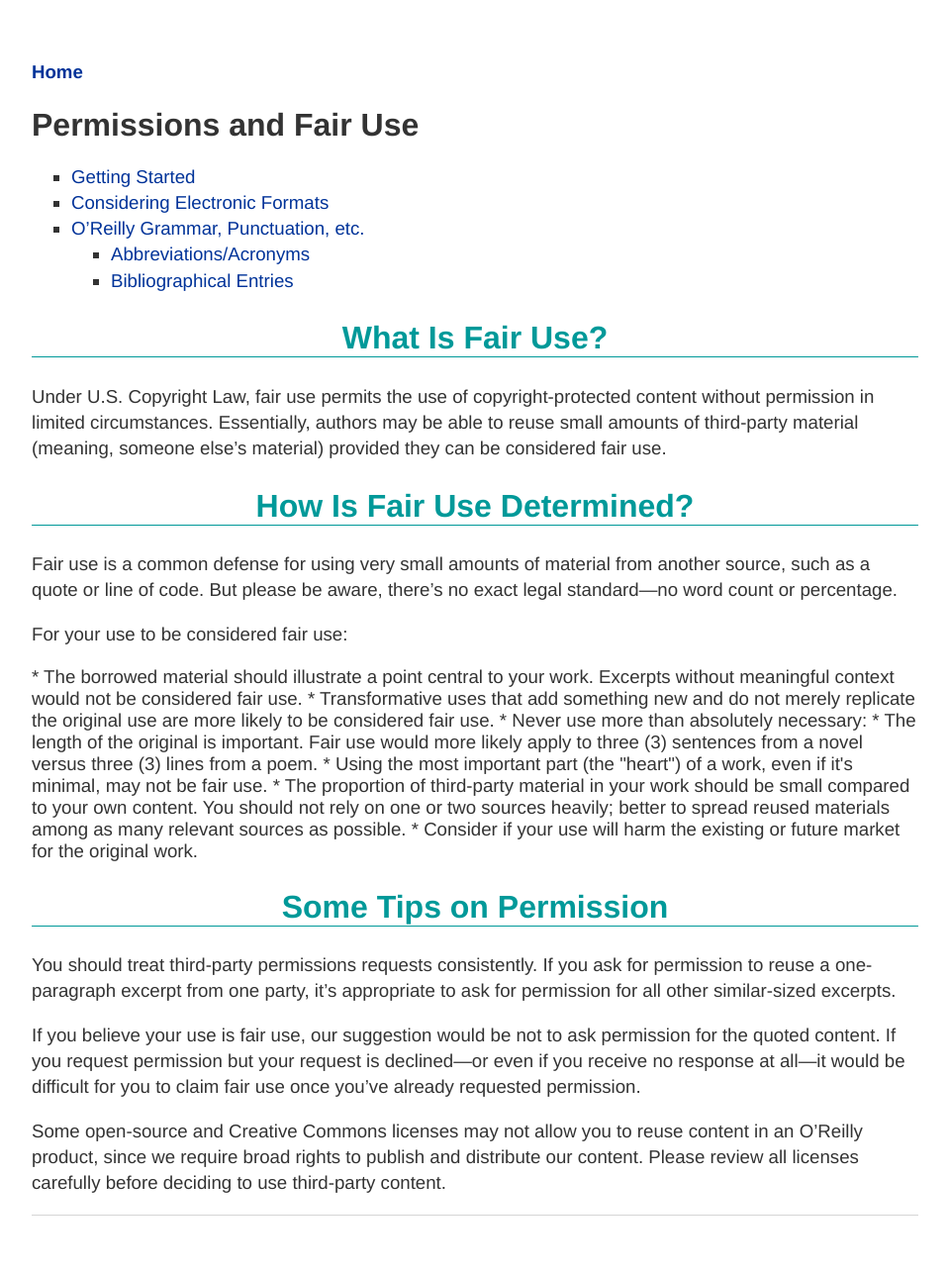
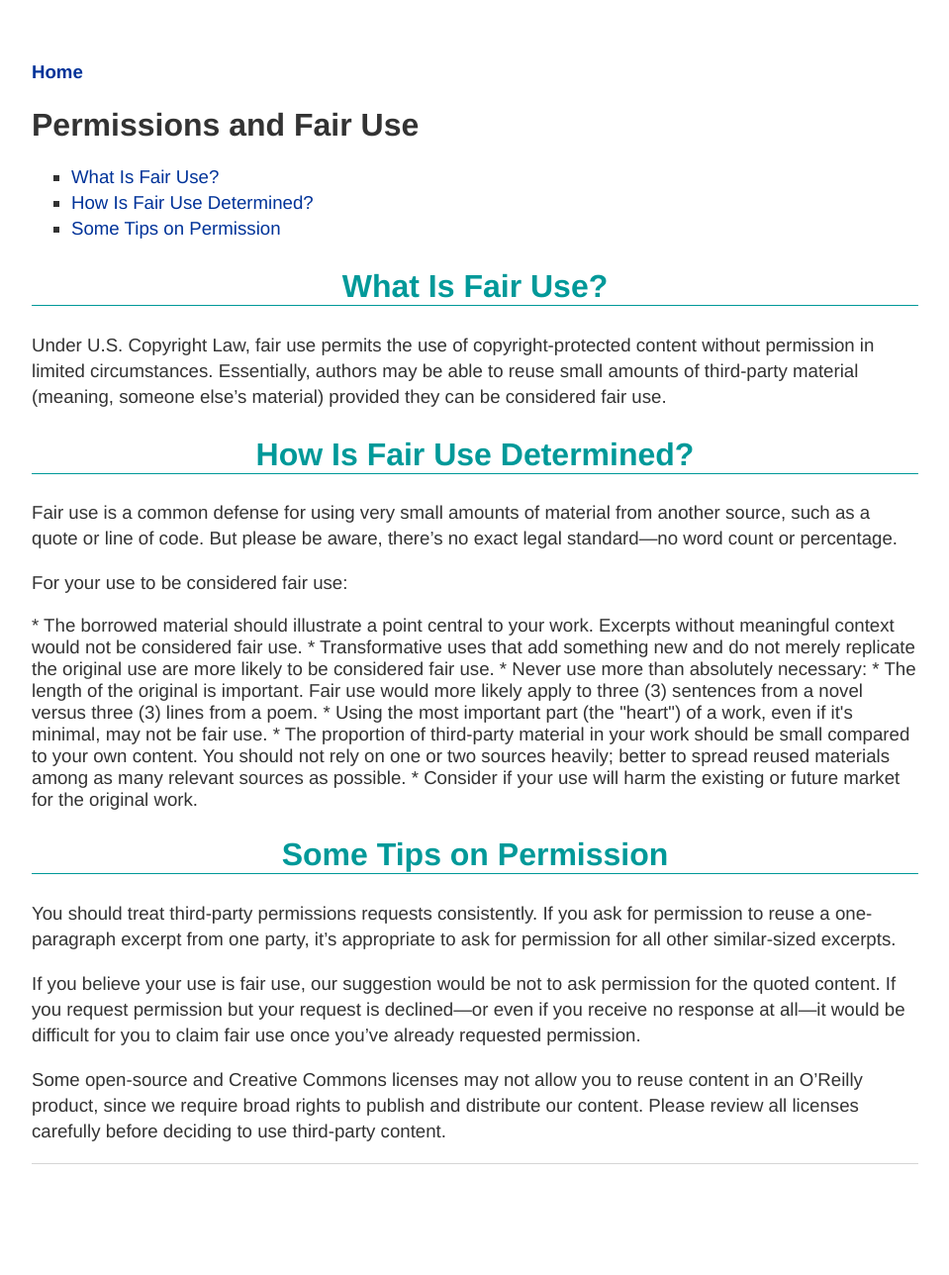
Before and after one commit to oreillymedia/production-resources, a Jekyll site: the page built from permissionsandfairuseguide/index.md, in a window 1280 px wide. Shown: the whole page at 99% size, without its empty margins (160-1119 px from the left). Built offline with Jekyll 4.4.1, drawn with Linux system fonts in a browser that asks for light colours; after the commit the page ends 1236 px from its top, so only the background shows below that.

Commit message:
Update index.md
Updating TOC at top of page with correct links

```diff
--- a/permissionsandfairuseguide/index.md
+++ b/permissionsandfairuseguide/index.md
@@ -5,11 +5,9 @@ title: Permissions and Fair Use
 
 # Permissions and Fair Use
 
-* <a href="#getting_started">Getting Started</a>
-* <a href="#considering_electronic_formats">Considering Electronic Formats</a>
-* <a href="#orm_grammar_punctuation_etc">O’Reilly Grammar, Punctuation, etc.
-  * <a href="#abbreviationsacronyms">Abbreviations/Acronyms</a>
-  * <a href="#bibliographical_entries">Bibliographical Entries</a>
+* <a href="#what_is_fair_use">What Is Fair Use?</a>
+* <a href="#how_is_fair_use_determined">How Is Fair Use Determined?</a>
+* <a href="#some_tips_on_permission">Some Tips on Permission</a>
 
 <section data-type="sect2" id="what_is_fair_use">
 <h2>What Is Fair Use?</h2>
@@ -18,7 +16,7 @@ title: Permissions and Fair Use
 
 </section>
 
-<section data-type="sect2" id="what_is_fair_use">
+<section data-type="sect2" id="how_is_fair_use_determined">
 <h2>How Is Fair Use Determined?</h2>
 
 <p>Fair use is a common defense for using very small amounts of material from another source, such as a quote or line of code. But please be aware, there’s no exact legal standard—no word count or percentage.</p>
@@ -34,7 +32,7 @@ title: Permissions and Fair Use
 * Consider if your use will harm the existing or future market for the original work.
 </section>
 
-<section data-type="sect2" id="what_is_fair_use">
+<section data-type="sect2" id="some_tips_on_permission">
 <h2>Some Tips on Permission</h2>
 
 <p>You should treat third-party permissions requests consistently. If you ask for permission to reuse a one-paragraph excerpt from one party, it’s appropriate to ask for permission for all other similar-sized excerpts.</p>
```
